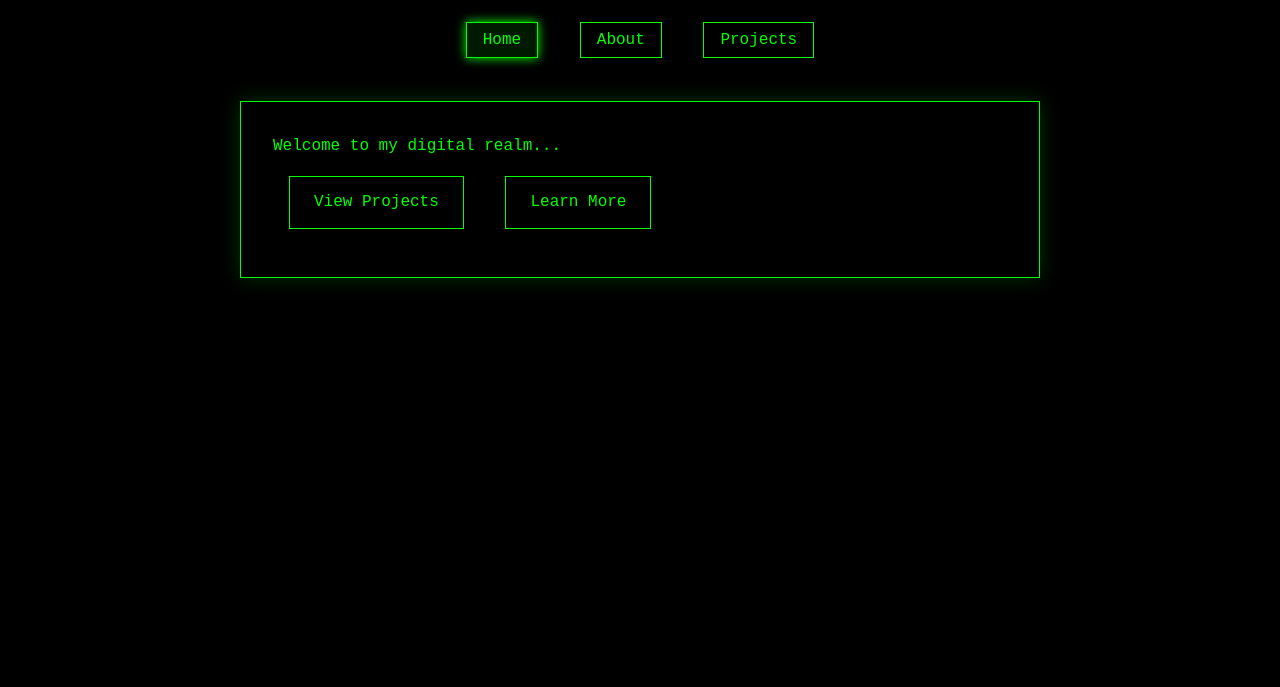
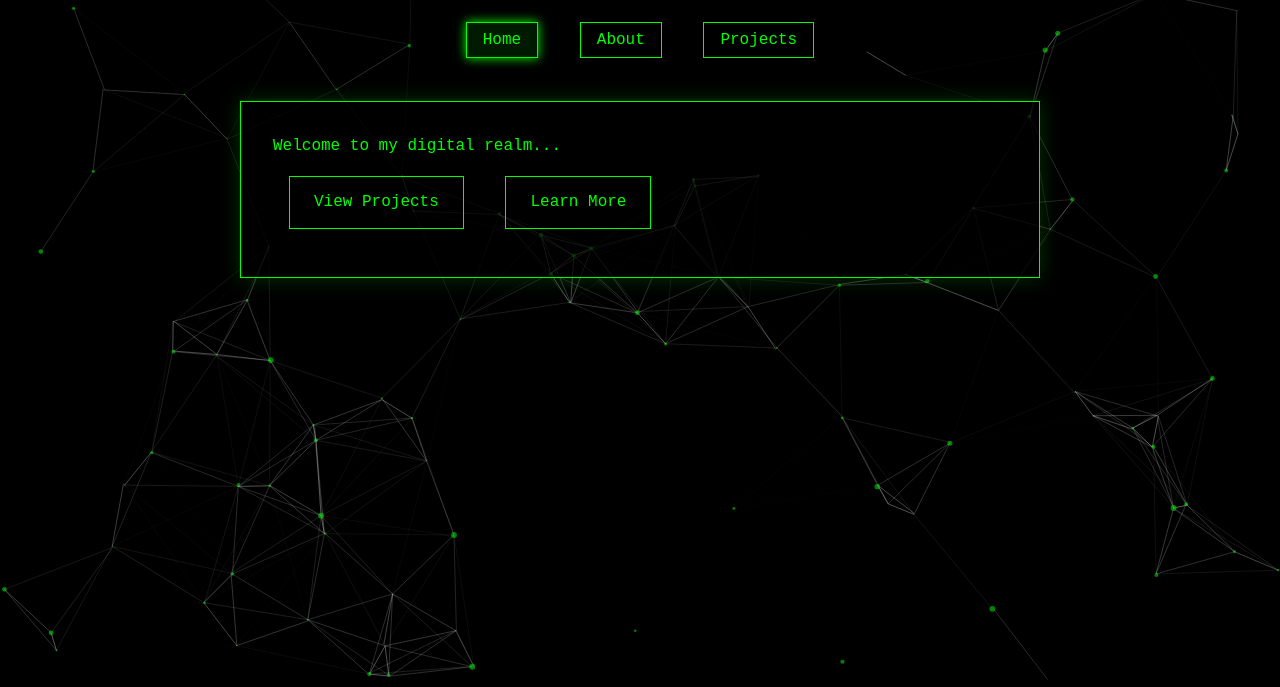
Before and after one commit to DhananjaySinghJ/portfolio-dj, a plain HTML site: page index.html in a window 1280 px wide. Shown: the part 113-800 px from the top of the page. Drawn offline with Linux system fonts and the light colour scheme.

Commit message:
Added particles background

```diff
--- a/index.html
+++ b/index.html
@@ -4,21 +4,12 @@
     <meta charset="UTF-8">
     <meta name="viewport" content="width=device-width, initial-scale=1.0">
     <title>Matrix Portfolio</title>
-    <style>
-        /* Matrix canvas styles */
-        #matrix {
-            position: fixed;
-            top: 0;
-            left: 0;
-            width: 100%;
-            height: 100%;
-            z-index: -1;
-        }
-    </style>
     <link rel="stylesheet" href="styles.css">
 </head>
 <body>
+    <!-- Particles.js Container -->
     <div id="particles-js"></div>
+
     <div class="content">
         <h1>Welcome to the Matrix</h1>
         <nav>
@@ -35,7 +26,9 @@
         </div>
     </div>
 
-    <!-- Particle effect script -->
-    <script type="text/javascript" src="particles.js"></script>
+    <!-- Particles.js Library -->
+    <script src="particles.js"></script>
+    <!-- Initialize Particles.js -->
+    <script src="scripts.js"></script>
 </body>
 </html>
--- a/scripts.js
+++ b/scripts.js
@@ -1,5 +1,4 @@
-// Initialize Particles.js
-document.addEventListener('DOMContentLoaded', function() {
+document.addEventListener('DOMContentLoaded', function () {
     particlesJS('particles-js', {
         particles: {
             number: {
@@ -10,70 +9,96 @@ document.addEventListener('DOMContentLoaded', function() {
                 }
             },
             color: {
-                value: "#00ff00"
+                value: '#00ff00' // Green color for particles
             },
             shape: {
-                type: "char",
-                character: {
-                    value: ['1', '0'],
-                    font: "Courier New",
-                    style: "",
-                    weight: "400"
+                type: 'circle',
+                stroke: {
+                    width: 0,
+                    color: '#000000'
+                },
+                polygon: {
+                    nb_sides: 5
                 }
             },
             opacity: {
-                value: 0.8,
-                random: true,
+                value: 0.5,
+                random: false,
                 anim: {
-                    enable: true,
+                    enable: false,
                     speed: 1,
                     opacity_min: 0.1,
                     sync: false
                 }
             },
             size: {
-                value: 16,
+                value: 3,
                 random: true,
                 anim: {
                     enable: false,
-                    speed: 10,
-                    size_min: 8,
+                    speed: 40,
+                    size_min: 0.1,
                     sync: false
                 }
             },
             line_linked: {
-                enable: false
+                enable: true,
+                distance: 150,
+                color: '#ffffff',
+                opacity: 0.4,
+                width: 1
             },
             move: {
                 enable: true,
-                speed: 3,
-                direction: "bottom",
+                speed: 6,
+                direction: 'none',
                 random: false,
-                straight: true,
-                out_mode: "out",
+                straight: false,
+                out_mode: 'out',
                 bounce: false,
+                attract: {
+                    enable: false,
+                    rotateX: 600,
+                    rotateY: 1200
+                }
             }
         },
         interactivity: {
-            detect_on: "canvas",
+            detect_on: 'canvas',
             events: {
                 onhover: {
                     enable: true,
-                    mode: "repulse"
+                    mode: 'repulse'
                 },
                 onclick: {
                     enable: true,
-                    mode: "push"
+                    mode: 'push'
                 },
                 resize: true
             },
             modes: {
+                grab: {
+                    distance: 400,
+                    line_linked: {
+                        opacity: 1
+                    }
+                },
+                bubble: {
+                    distance: 400,
+                    size: 40,
+                    duration: 2,
+                    opacity: 8,
+                    speed: 3
+                },
                 repulse: {
-                    distance: 100,
+                    distance: 200,
                     duration: 0.4
                 },
                 push: {
                     particles_nb: 4
+                },
+                remove: {
+                    particles_nb: 2
                 }
             }
         },
--- a/styles.css
+++ b/styles.css
@@ -181,7 +181,13 @@ nav a:hover, nav a.active {
     }
 }
 
+/* Particles.js Container */
 #particles-js {
+    position: fixed;
+    top: 0;
+    left: 0;
+    width: 100%;
     height: 100%;
-    background: #262626;
+    z-index: -1; /* Ensure it stays in the background */
+    background: #000; /* Fallback background color */
 }
```
Also changed, not shown: about.html (+6 -2 lines), projects.html (+5 -2 lines).
